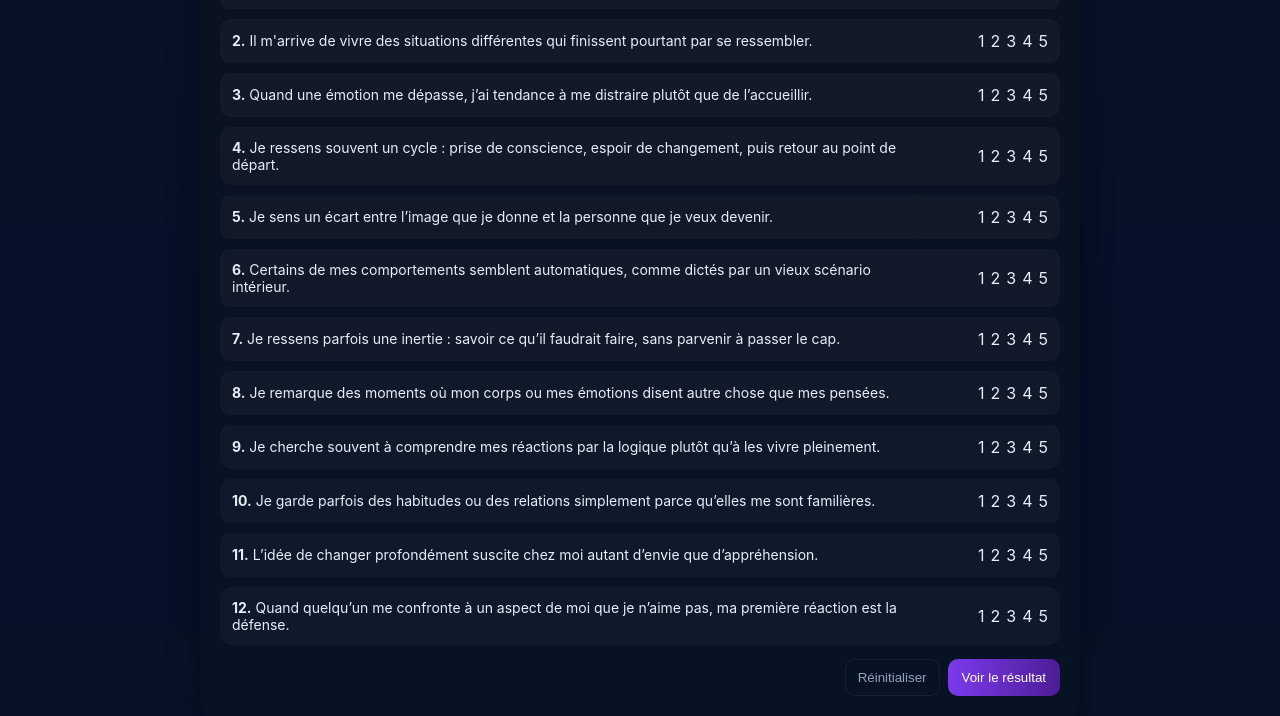
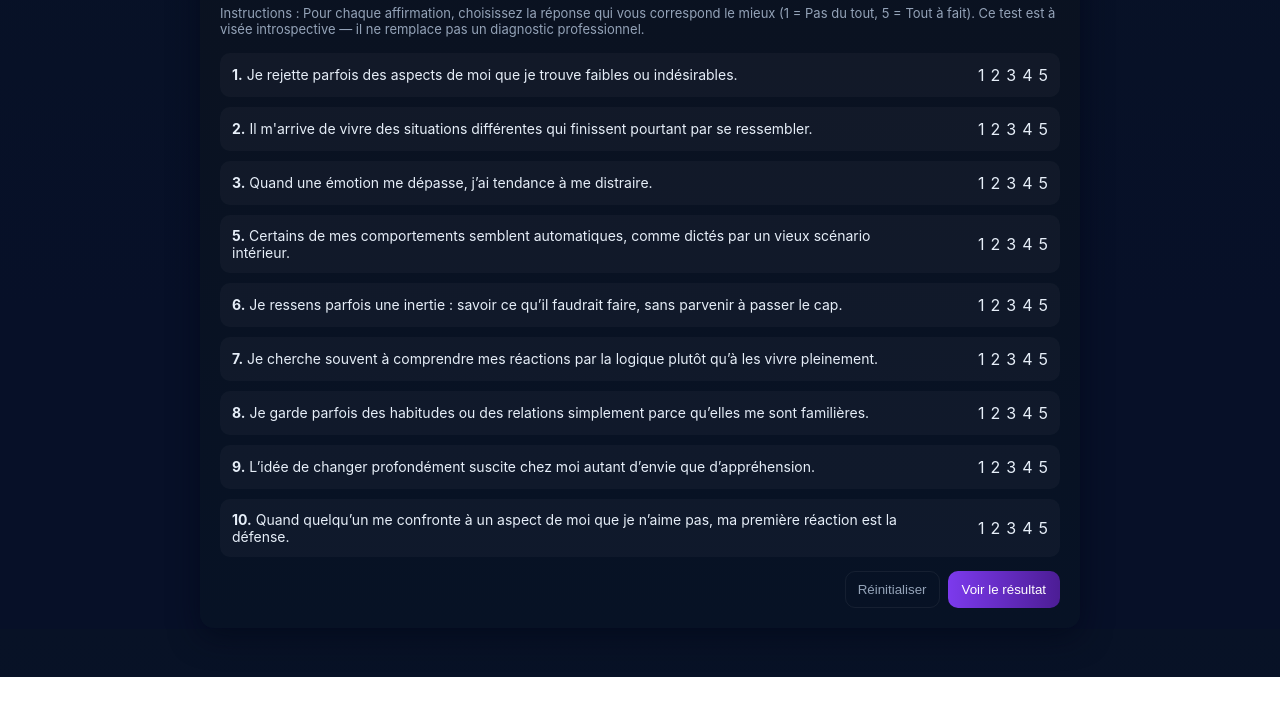
Before and after one commit to Noctambulique/wfshfdgnfgxdhgfnh-, a plain HTML site: page index.html in a window 1280 px wide. Shown: the part 171-887 px from the top of the page. After the commit the page ends 848 px from the top, so only its background shows below. Drawn offline with Linux system fonts and the light colour scheme.

Commit message:
Update index.html

```diff
--- a/index.html
+++ b/index.html
@@ -71,16 +71,13 @@
     const questions = [
 {id:1, text:"Je rejette parfois des aspects de moi que je trouve faibles ou indésirables."},
 {id:2, text:"Il m'arrive de vivre des situations différentes qui finissent pourtant par se ressembler."},
-{id:3, text:"Quand une émotion me dépasse, j’ai tendance à me distraire plutôt que de l’accueillir."},
-{id:4, text:"Je ressens souvent un cycle : prise de conscience, espoir de changement, puis retour au point de départ."},
-{id:5, text:"Je sens un écart entre l’image que je donne et la personne que je veux devenir."},
-{id:6, text:"Certains de mes comportements semblent automatiques, comme dictés par un vieux scénario intérieur."},
-{id:7, text:"Je ressens parfois une inertie : savoir ce qu’il faudrait faire, sans parvenir à passer le cap."},
-{id:8, text:"Je remarque des moments où mon corps ou mes émotions disent autre chose que mes pensées."},
-{id:9, text:"Je cherche souvent à comprendre mes réactions par la logique plutôt qu’à les vivre pleinement."},
-{id:10, text:"Je garde parfois des habitudes ou des relations simplement parce qu’elles me sont familières."},
-{id:11, text:"L’idée de changer profondément suscite chez moi autant d’envie que d’appréhension."},
-{id:12, text:"Quand quelqu’un me confronte à un aspect de moi que je n’aime pas, ma première réaction est la défense."}
+{id:3, text:"Quand une émotion me dépasse, j’ai tendance à me distraire."},
+{id:5, text:"Certains de mes comportements semblent automatiques, comme dictés par un vieux scénario intérieur."},
+{id:6, text:"Je ressens parfois une inertie : savoir ce qu’il faudrait faire, sans parvenir à passer le cap."},
+{id:7, text:"Je cherche souvent à comprendre mes réactions par la logique plutôt qu’à les vivre pleinement."},
+{id:8, text:"Je garde parfois des habitudes ou des relations simplement parce qu’elles me sont familières."},
+{id:9, text:"L’idée de changer profondément suscite chez moi autant d’envie que d’appréhension."},
+{id:10, text:"Quand quelqu’un me confronte à un aspect de moi que je n’aime pas, ma première réaction est la défense."}
 ];
 
     const qContainer = document.getElementById('questions');
@@ -115,11 +112,11 @@
 
     function interpret(score){
       // score range: 12..60
-      if(score <= 20) return {
+      if(score <15) return {
         level:'Faible — Peu de signes',
         desc:`Vous montrez peu des signes mesurés par ce test. Vous êtes probablement en contact avec la plupart de vos parts et vous parvenez à casser les routines qui ne vous servent plus.`
       };
-      if(score <= 36) return {
+      if(score <= 20) return {
         level:'Modéré — Boucle partielle',
         desc:`Il existe certaines zones où vous rejetez une part de vous-même ou répétez des schémas. Cela peut créer des périodes de stagnation; identifier ces moments précis peut aider à amorcer un changement.`
       };
```
